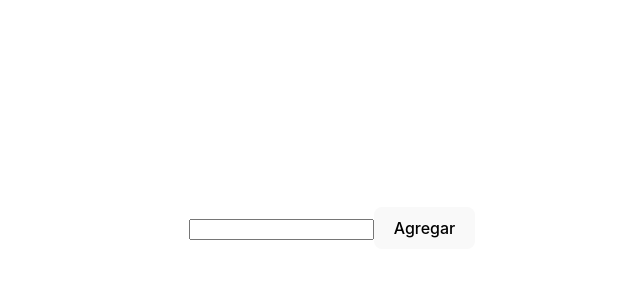
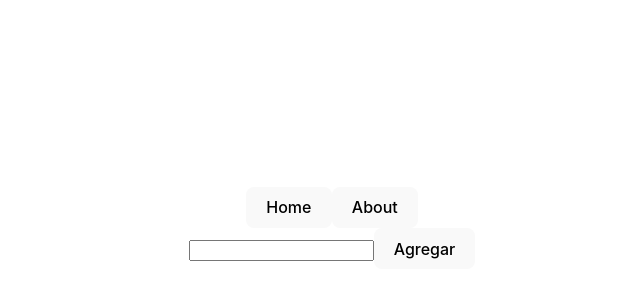
Before and after one commit to jlcarrascof/rym-44b, a React (Vite) app in the folder front/: page / in a window 1280 px wide. Shown: the part 172-472 px from the top of the page, without its empty margins (308-948 px from the left). Built offline with nearby package versions, Linux system fonts and the light colour scheme.

Commit message:
Add navigation links to Nav component using buttons

```diff
--- a/front/src/components/Nav.jsx
+++ b/front/src/components/Nav.jsx
@@ -1,8 +1,15 @@
 import SearchBar from './SearchBar.jsx';
+import { Link } from 'react-router-dom';
 
 function Nav({ onSearch }) {
 
     return <div>
+        <Link to='/home'>
+            <button>Home</button>
+        </Link>
+        <Link to='/about'>
+            <button>About</button>
+        </Link>
         <SearchBar onSearch={onSearch} />
     </div>
 }
```
